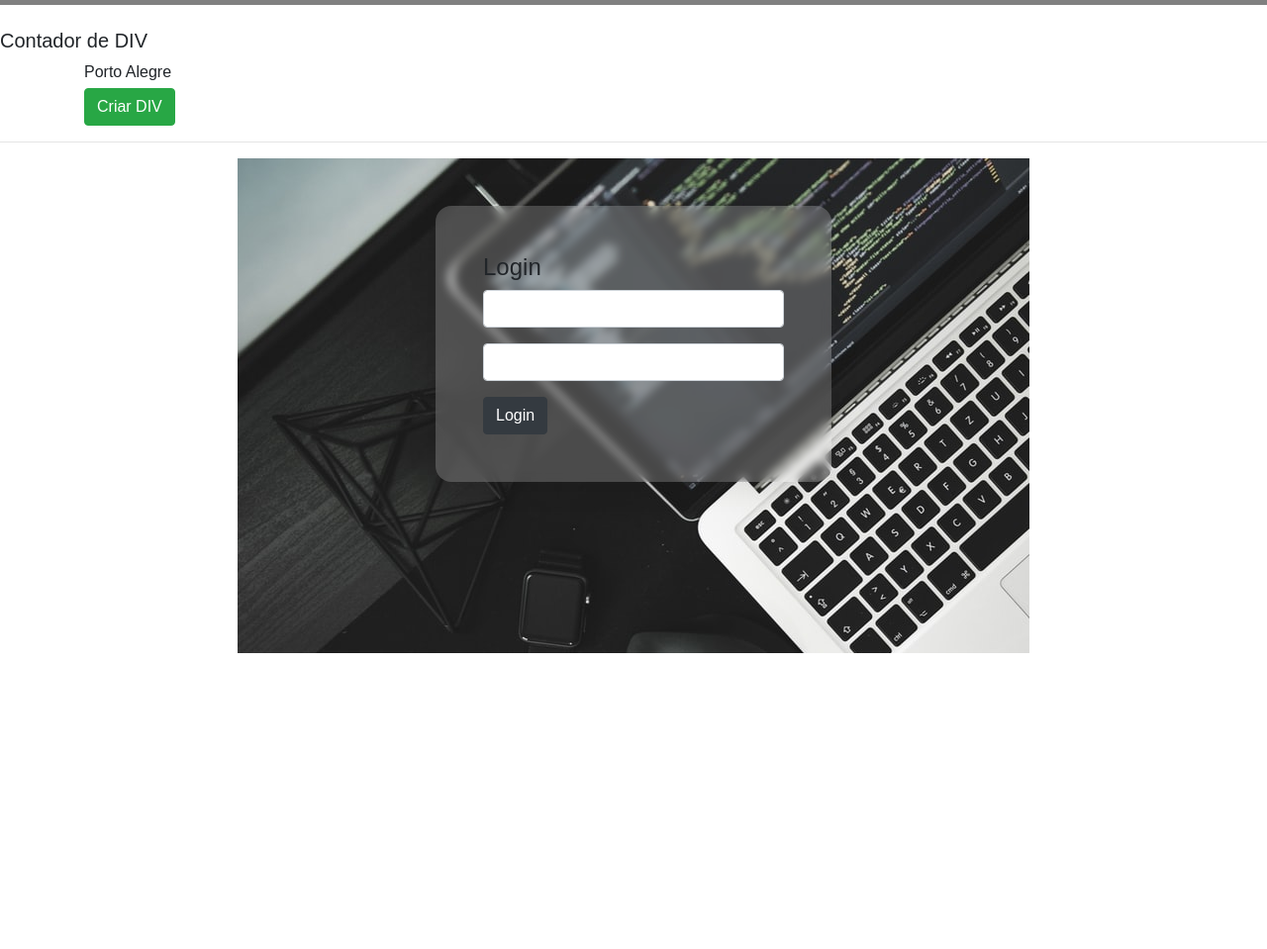
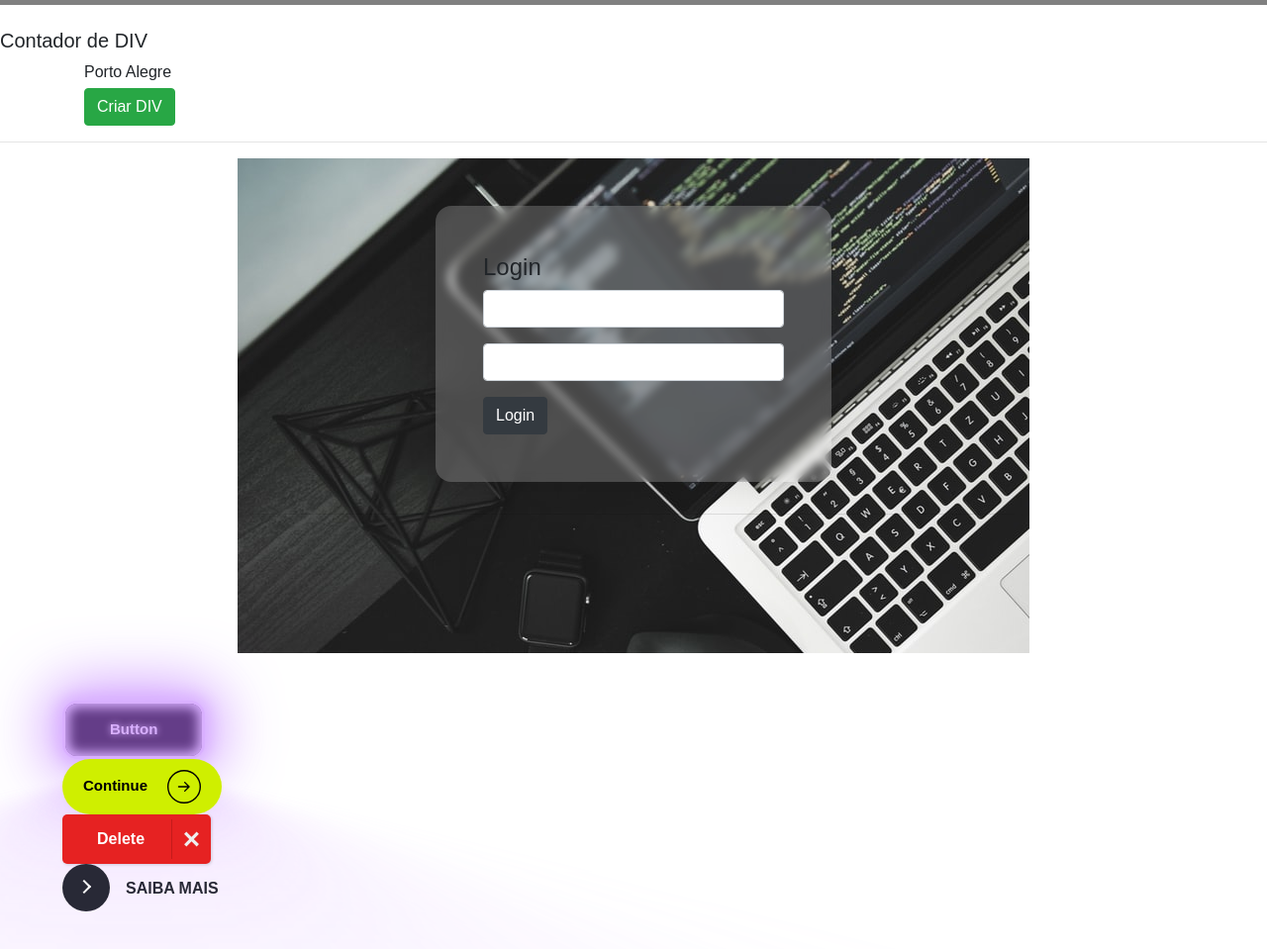
Before and after one commit to gabriellgomess/menu-slider, a plain HTML site: page index.html in a window 1280 px wide. Shown: the part 95-1054 px from the top of the page at 99% size. Before the commit the page ends 800 px from the top, so only its background shows below. Drawn offline with nearby package versions, Linux system fonts and the light colour scheme.

Commit message:
inserido botões

```diff
--- a/index.html
+++ b/index.html
@@ -12,6 +12,7 @@
     integrity="sha384-ggOyR0iXCbMQv3Xipma34MD+dH/1fQ784/j6cY/iJTQUOhcWr7x9JvoRxT2MZw1T" crossorigin="anonymous">
 
   <link rel="stylesheet" href="style.css">
+  <link rel="stylesheet" href="style_buttons.css">
   <link href="https://fonts.googleapis.com/icon?family=Material+Icons" rel="stylesheet">
   <script src="jquery.js"></script>
 </head>
@@ -61,7 +62,34 @@
         </div>
       </div>
     </div>
+    <hr>
+    </div>
+  <div class="container m-5">
+    <div class="row div col-3">
+      <button id="light"> Button </button>
+    </div>
+    <div class="row div col-3">
+      <button id="continue">
+        <span>Continue</span>
+        <svg xmlns="http://www.w3.org/2000/svg" fill="none" viewBox="0 0 74 74" height="34" width="34">
+          <circle stroke-width="3" stroke="black" r="35.5" cy="37" cx="37"></circle>
+          <path fill="black" d="M25 35.5C24.1716 35.5 23.5 36.1716 23.5 37C23.5 37.8284 24.1716 38.5 25 38.5V35.5ZM49.0607 38.0607C49.6464 37.4749 49.6464 36.5251 49.0607 35.9393L39.5147 26.3934C38.9289 25.8076 37.9792 25.8076 37.3934 26.3934C36.8076 26.9792 36.8076 27.9289 37.3934 28.5147L45.8787 37L37.3934 45.4853C36.8076 46.0711 36.8076 47.0208 37.3934 47.6066C37.9792 48.1924 38.9289 48.1924 39.5147 47.6066L49.0607 38.0607ZM25 38.5L48 38.5V35.5L25 35.5V38.5Z"></path>
+        </svg>
+      </button>
+    </div>
+    <div class="row div col-3">
+      <button id="delete" class="noselect"><span class="text">Delete</span><span class="icon"><svg viewBox="0 0 24 24" height="24" width="24" xmlns="http://www.w3.org/2000/svg"><path d="M24 20.188l-8.315-8.209 8.2-8.282-3.697-3.697-8.212 8.318-8.31-8.203-3.666 3.666 8.321 8.24-8.206 8.313 3.666 3.666 8.237-8.318 8.285 8.203z"></path></svg></span></button>
+    </div>
+    <div class="row div col-3">
+      <button id="saiba-mais" class="learn-more">
+        <span aria-hidden="true" class="circle">
+        <span class="icon arrow"></span>
+        </span>
+        <span class="button-text">Saiba Mais</span>
+      </button>
+    </div>
   </div>
+
 
 
 
--- /dev/null
+++ b/style_buttons.css
@@ -0,0 +1,234 @@
+/* #light LIGHT */
+#light {
+    --glow-color: rgb(217, 176, 255);
+    --glow-spread-color: rgba(191, 123, 255, 0.781);
+    --enhanced-glow-color: rgb(231, 206, 255);
+    --btn-color: rgb(100, 61, 136);
+    outline: none;
+    border: .25em solid var(--glow-color);
+    padding: 1em 3em;
+    color: var(--glow-color);
+    font-size: 15px;
+    font-weight: bold;
+    background-color: var(--btn-color);
+    border-radius: 1em;
+    outline: none;
+    box-shadow: 0 0 1em .25em var(--glow-color),
+           0 0 4em 1em var(--glow-spread-color),
+           inset 0 0 .75em .25em var(--glow-color);
+    text-shadow: 0 0 .5em var(--glow-color);
+    position: relative;
+    transition: all 0.3s;
+   }
+
+   #light::after {
+    pointer-events: none;
+    content: "";
+    position: absolute;
+    top: 120%;
+    left: 0;
+    height: 100%;
+    width: 100%;
+    background-color: var(--glow-spread-color);
+    filter: blur(2em);
+    opacity: .7;
+    transform: perspective(1.5em) rotateX(35deg) scale(1, .6);
+   }
+
+   #light:hover {
+    color: var(--btn-color);
+    background-color: var(--glow-color);
+    box-shadow: 0 0 1em .25em var(--glow-color),
+           0 0 4em 2em var(--glow-spread-color),
+           inset 0 0 .75em .25em var(--glow-color);
+   }
+
+   #light:active {
+    box-shadow: 0 0 0.6em .25em var(--glow-color),
+           0 0 2.5em 2em var(--glow-spread-color),
+           inset 0 0 .5em .25em var(--glow-color);
+   }
+   /* ------------------------- */
+   /* BUTTON CONTINUE */
+   #continue {
+    cursor: pointer;
+    font-weight: 700;
+    font-family: Helvetica,"sans-serif";
+    transition: all .2s;
+    padding: 10px 20px;
+    border-radius: 100px;
+    background: #cfef00;
+    border: 1px solid transparent;
+    display: flex;
+    align-items: center;
+    font-size: 15px;
+   }
+
+   #continue:hover {
+    background: #a6c900;
+   }
+
+   #continue > svg {
+    width: 34px;
+    margin-left: 10px;
+    transition: transform .3s ease-in-out;
+   }
+
+   #continue:hover svg {
+    transform: translateX(5px);
+   }
+
+   #continue:active {
+    transform: scale(0.95);
+   }
+   /* ------------------------------ */
+   /* BUTTON DELETE */
+   #delete {
+    width: 150px;
+    height: 50px;
+    cursor: pointer;
+    display: flex;
+    align-items: center;
+    background: red;
+    border: none;
+    border-radius: 5px;
+    box-shadow: 1px 1px 3px rgba(0,0,0,0.15);
+    background: #e62222;
+   }
+
+   #delete, #delete span {
+    transition: 200ms;
+   }
+
+   #delete .text {
+    transform: translateX(35px);
+    color: white;
+    font-weight: bold;
+   }
+
+   #delete .icon {
+    position: absolute;
+    border-left: 1px solid #c41b1b;
+    transform: translateX(110px);
+    height: 40px;
+    width: 40px;
+    display: flex;
+    align-items: center;
+    justify-content: center;
+   }
+
+   #delete svg {
+    width: 15px;
+    fill: #eee;
+   }
+
+   #delete:hover {
+    background: #ff3636;
+   }
+
+   #delete:hover .text {
+    color: transparent;
+   }
+
+   #delete:hover .icon {
+    width: 150px;
+    border-left: none;
+    transform: translateX(0);
+   }
+
+   #delete:focus {
+    outline: none;
+   }
+
+   #delete:active .icon svg {
+    transform: scale(0.8);
+   }
+   /* --------------------------------- */
+   /* BUTTON SAIBA MAIS */
+   #saiba-mais {
+    position: relative;
+    display: inline-block;
+    cursor: pointer;
+    outline: none;
+    border: 0;
+    vertical-align: middle;
+    text-decoration: none;
+    background: transparent;
+    padding: 0;
+    font-size: inherit;
+    font-family: inherit;
+   }
+
+   #saiba-mais.learn-more {
+    width: 12rem;
+    height: auto;
+   }
+
+   #saiba-mais.learn-more .circle {
+    transition: all 0.45s cubic-bezier(0.65, 0, 0.076, 1);
+    position: relative;
+    display: block;
+    margin: 0;
+    width: 3rem;
+    height: 3rem;
+    background: #282936;
+    border-radius: 1.625rem;
+   }
+
+   #saiba-mais.learn-more .circle .icon {
+    transition: all 0.45s cubic-bezier(0.65, 0, 0.076, 1);
+    position: absolute;
+    top: 0;
+    bottom: 0;
+    margin: auto;
+    background: #fff;
+   }
+
+   #saiba-mais.learn-more .circle .icon.arrow {
+    transition: all 0.45s cubic-bezier(0.65, 0, 0.076, 1);
+    left: 0.625rem;
+    width: 1.125rem;
+    height: 0.125rem;
+    background: none;
+   }
+
+   #saiba-mais.learn-more .circle .icon.arrow::before {
+    position: absolute;
+    content: "";
+    top: -0.29rem;
+    right: 0.0625rem;
+    width: 0.625rem;
+    height: 0.625rem;
+    border-top: 0.125rem solid #fff;
+    border-right: 0.125rem solid #fff;
+    transform: rotate(45deg);
+   }
+
+   #saiba-mais.learn-more .button-text {
+    transition: all 0.45s cubic-bezier(0.65, 0, 0.076, 1);
+    position: absolute;
+    top: 0;
+    left: 0;
+    right: 0;
+    bottom: 0;
+    padding: 0.75rem 0;
+    margin: 0 0 0 1.85rem;
+    color: #282936;
+    font-weight: 700;
+    line-height: 1.6;
+    text-align: center;
+    text-transform: uppercase;
+   }
+
+   #saiba-mais:hover .circle {
+    width: 100%;
+   }
+
+   #saiba-mais:hover .circle .icon.arrow {
+    background: #fff;
+    transform: translate(1rem, 0);
+   }
+
+   #saiba-mais:hover .button-text {
+    color: #fff;
+   }
```
Also changed, not shown: script.js (line endings or trailing spaces).
